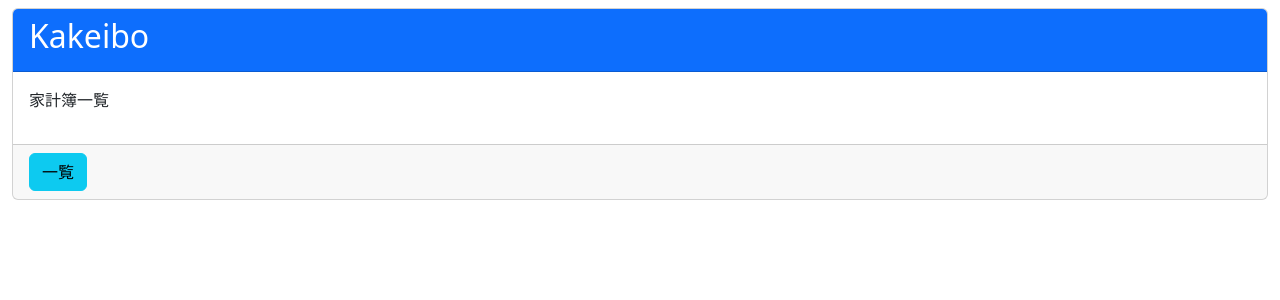
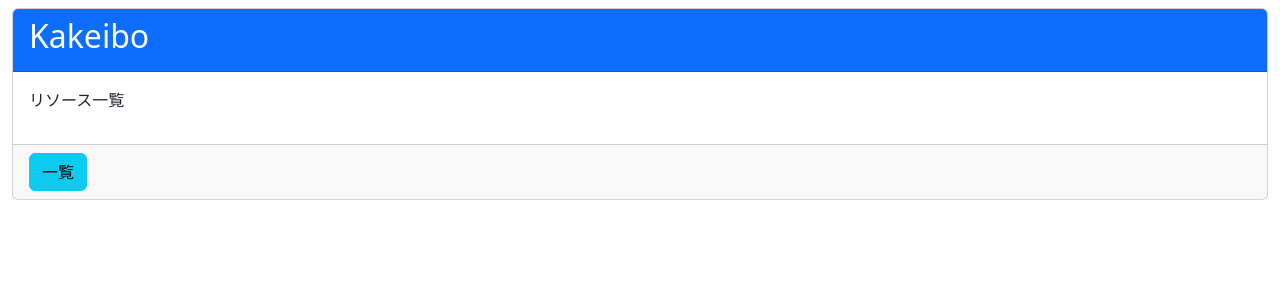
Before and after one commit to takashifuruya0/fk_management, a Django app: page /kakeibo/ in a window 1280 px wide. Shown: the part 56-356 px from the top of the page. Run offline with Django 3.2, Linux system fonts and the light colour scheme; the visitor is signed in with stand-in values (Sample User, id 1); data that the repository does not hold is empty; some libraries are stand-ins or nearby versions.

Commit message:
若干の修正

```diff
--- a/kakeibo/templates/kakeibo_top.html
+++ b/kakeibo/templates/kakeibo_top.html
@@ -20,7 +20,7 @@ kakeibo
           <h2 class="card-title">Kakeibo</h2>
         </div>
         <div class="card-body">
-          家計簿一覧
+          リソース一覧
           <ul>
             {% for resource in resources %}
             <li>{{resource.name}}</li>
```
